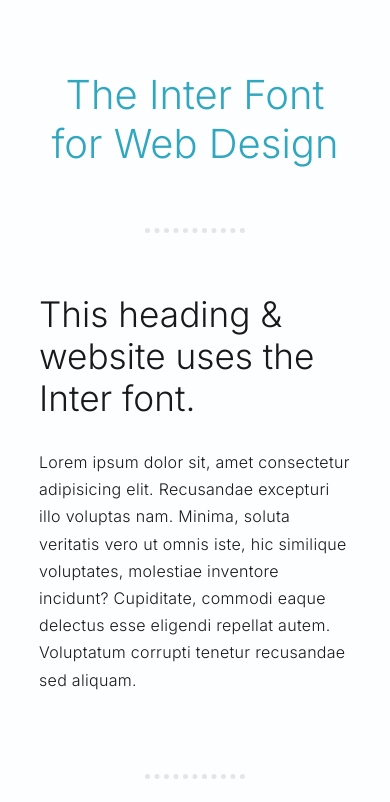
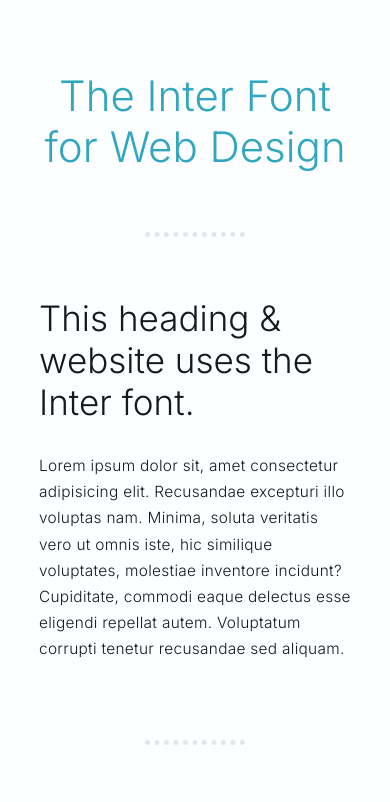
Before and after one commit to YuriyKurri/fontcombotest, a plain HTML site: page index.html in a window 390 px wide. Shown: the top 802 px of the page. Drawn offline with Linux system fonts and the light colour scheme.

Commit message:
Add files via upload

```diff
--- a/index.html
+++ b/index.html
@@ -24,6 +24,6 @@
          <div class="links">
             <a href="index-2.html">Dark Mode</a>
          </div>
-      </div>
+      </div><!-- END container -->
    </body>
 </html>
--- a/styles-2.css
+++ b/styles-2.css
@@ -4,6 +4,11 @@
    margin: 0 auto;
    padding: 0;
    background-color: #17191A;
+}
+
+html {
+   font-family: "Inter", sans-serif;
+   font-size: 16px;
 }
 
 .container {
@@ -14,7 +19,6 @@
    height: 100%;
    margin: 70px auto;
    text-align: left;
-   font-family: "Inter", sans-serif;
 }
 
 .container > div {width: 70%;}
@@ -62,12 +66,7 @@ a {
 a:hover {color: #288A9E;}
 
 @media (max-width: 720px) {
-   h1 {
-      font-size: 2.5rem;
-      text-align: center;
-   }
-   h2 {font-size: 2.2rem;}
-   p {font-size: 1rem;}
-   a {font-size: 1.2rem;}
+   html {font-size: 14px;}
+   h1 {text-align: center;}
    .container > div {width: 100%;}
 }
--- a/styles.css
+++ b/styles.css
@@ -6,8 +6,12 @@
    background-color: #FCFEFF;
 }
 
+html {
+   font-family: "Inter", sans-serif;
+   font-size: 16px;
+}
+
 .container {
-   background-color: #FCFEFF;
    color: #17191A;
    display: flex;
    flex-direction: column;
@@ -15,7 +19,6 @@
    height: 100%;
    margin: 70px auto;
    text-align: left;
-   font-family: "Inter", sans-serif;
 }
 
 .container > div {width: 70%;}
@@ -63,12 +66,7 @@ a {
 a:hover {color: #288A9E;}
 
 @media (max-width: 720px) {
-   h1 {
-      font-size: 2.5rem;
-      text-align: center;
-   }
-   h2 {font-size: 2.2rem;}
-   p {font-size: 1rem;}
-   a {font-size: 1.2rem;}
+   html {font-size: 14px;}
+   h1 {text-align: center;}
    .container > div {width: 100%;}
 }
```
